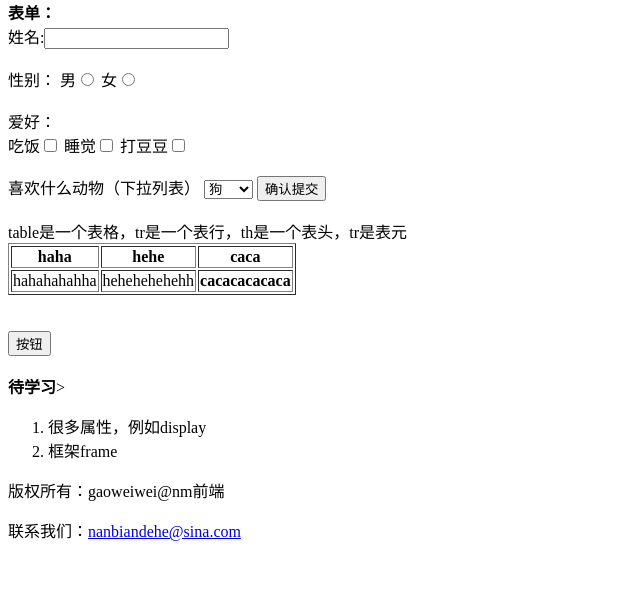
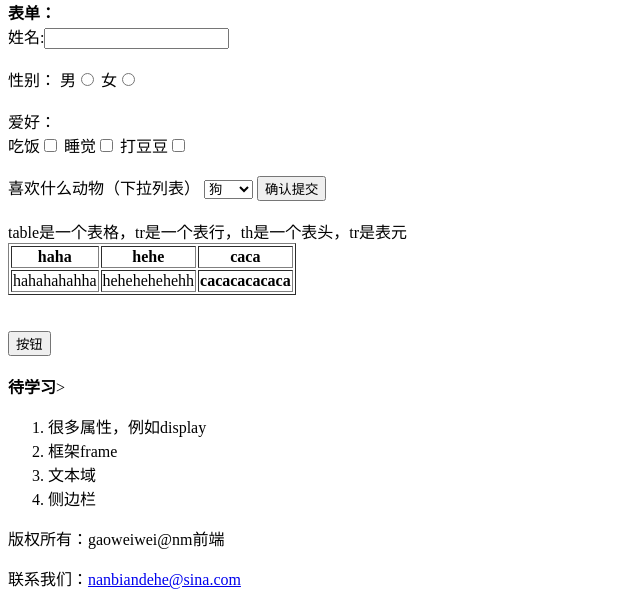
Before and after one commit to charlyne/ifemission, a plain HTML site: page m1/mission1.html in a window 1280 px wide. Shown: the part 1272-1878 px from the top of the page, without its empty margins (0-640 px from the left). Before the commit the page ends 1830 px from the top, so only its background shows below. Drawn offline with Linux system fonts and the light colour scheme.

Commit message:
Update mission1.html

```diff
--- a/m1/mission1.html
+++ b/m1/mission1.html
@@ -120,6 +120,8 @@
 	<ol>
 	<li>很多属性，例如display</li>
 	<li>框架frame</li>
+	<li>文本域</li>
+	<li>侧边栏</li>
 	</ol>
 	</div>
 	<footer  >
```
